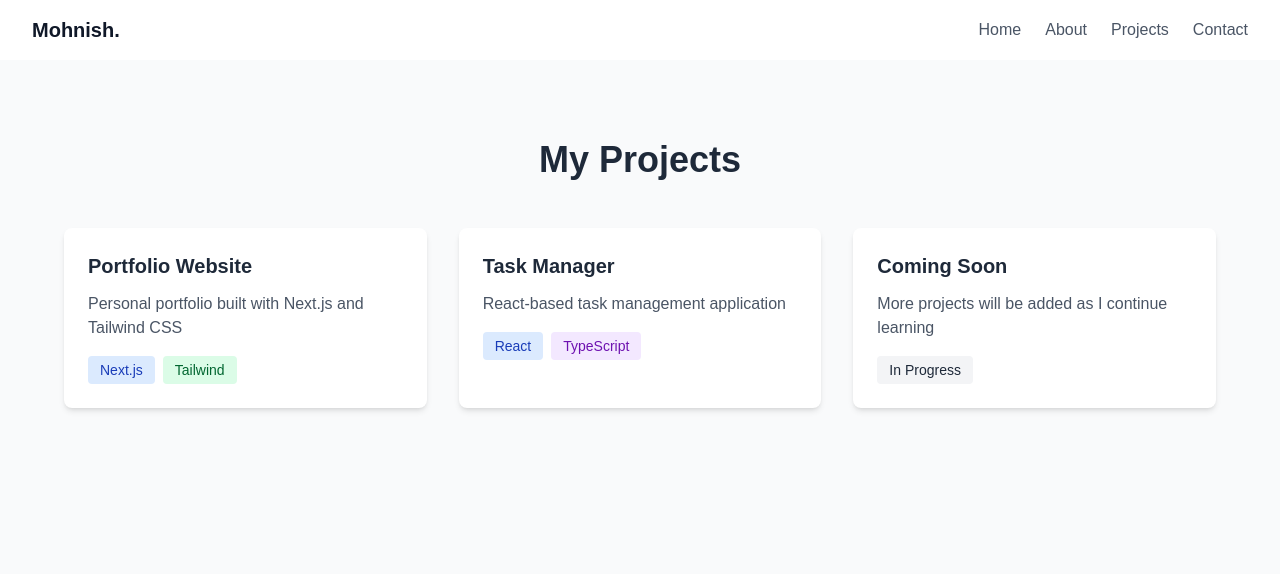
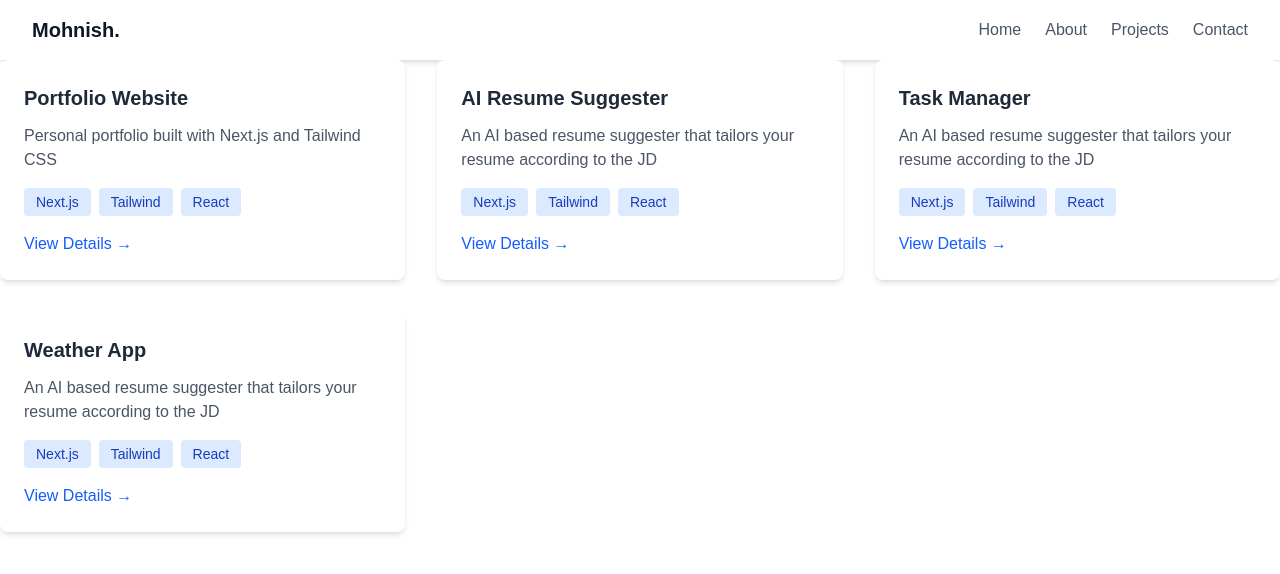
Before and after one commit to mohnishmsu962000/nextjs-portfolio-learning, a Next.js app: page /projects in a window 1280 px wide. Shown: the top 574 px of the page. Built offline with nearby package versions, Linux system fonts and the light colour scheme.

Commit message:
Implement dynamic routing for individual project pages

```diff
--- /dev/null
+++ b/app/projects/[slug]/page.js
@@ -0,0 +1,50 @@
+import React from 'react'
+import { projects } from '../../../data/projects'
+
+function ProjectDetail({ params }) {
+
+    const clickedProject = projects.find(p => p.slug === params.slug)
+
+    if (!clickedProject) {
+        return (
+            <div className="min-h-screen bg-gray-50 flex items-center justify-center">
+                <div className="text-center">
+                    <h1 className="text-2xl font-bold text-gray-800 mb-4">Project not found!</h1>
+                    <a href="/projects" className="text-blue-600 hover:underline">Back to Projects</a>
+                </div>
+            </div>
+        )
+    }
+
+  return (
+   <div className="min-h-screen bg-gray-50 py-20 px-8">
+    <div className="max-w-4xl mx-auto">
+      <h1 className="text-4xl font-bold text-gray-800 mb-6">
+        {clickedProject.name}
+      </h1>
+
+      <div className="flex flex-wrap gap-2 mb-6">
+        {clickedProject.technologies.map((tech, index) => (
+          <span key={index} className="px-3 py-1 bg-blue-100 text-blue-800 text-sm rounded-full">
+            {tech}
+          </span>
+        ))}
+      </div>
+
+      <div className="bg-white rounded-lg shadow-md p-8">
+        <p className="text-lg text-gray-600 leading-relaxed">
+          {clickedProject.description}
+        </p>
+      </div>
+
+      <div className="mt-8">
+        <a href="/projects" className="inline-block bg-blue-600 text-white px-6 py-2 rounded hover:bg-blue-700 transition-colors">
+          ← Back to Projects
+        </a>
+      </div>
+    </div>
+  </div>
+  )
+}
+
+export default ProjectDetail
--- a/app/projects/page.js
+++ b/app/projects/page.js
@@ -1,42 +1,29 @@
 import React from 'react'
+import { projects } from '@/data/projects'
+import Link from 'next/link'
 
 function Projects() {
   return (
-    <div className="min-h-screen bg-gray-50 py-20 px-8">
-      <div className="max-w-6xl mx-auto">
-        <h1 className="text-4xl font-bold text-center text-gray-800 mb-12">
-          My Projects
-        </h1>
+    <div className="grid grid-cols-1 md:grid-cols-2 lg:grid-cols-3 gap-8">
+  {projects.map((project) => (
+    <div key={project.slug} className="bg-white rounded-lg shadow-md p-6">
+      <h3 className="text-xl font-bold text-gray-800 mb-3">{project.name}</h3>
+      <p className="text-gray-600 mb-4">{project.description}</p>
 
-        <div className="grid grid-cols-1 md:grid-cols-2 lg:grid-cols-3 gap-8">
-          <div className="bg-white rounded-lg shadow-md p-6">
-            <h3 className="text-xl font-bold text-gray-800 mb-3">Portfolio Website</h3>
-            <p className="text-gray-600 mb-4">Personal portfolio built with Next.js and Tailwind CSS</p>
-            <div className="flex space-x-2">
-              <span className="px-3 py-1 bg-blue-100 text-blue-800 text-sm rounded">Next.js</span>
-              <span className="px-3 py-1 bg-green-100 text-green-800 text-sm rounded">Tailwind</span>
-            </div>
-          </div>
+      <div className="flex space-x-2 mb-4">
+        {project.technologies.map((tech, index) => (
+          <span key={index} className="px-3 py-1 bg-blue-100 text-blue-800 text-sm rounded">
+            {tech}
+          </span>
+        ))}
+      </div>
 
-          <div className="bg-white rounded-lg shadow-md p-6">
-            <h3 className="text-xl font-bold text-gray-800 mb-3">Task Manager</h3>
-            <p className="text-gray-600 mb-4">React-based task management application</p>
-            <div className="flex space-x-2">
-              <span className="px-3 py-1 bg-blue-100 text-blue-800 text-sm rounded">React</span>
-              <span className="px-3 py-1 bg-purple-100 text-purple-800 text-sm rounded">TypeScript</span>
-            </div>
-          </div>
-
-          <div className="bg-white rounded-lg shadow-md p-6">
-            <h3 className="text-xl font-bold text-gray-800 mb-3">Coming Soon</h3>
-            <p className="text-gray-600 mb-4">More projects will be added as I continue learning</p>
-            <div className="flex space-x-2">
-              <span className="px-3 py-1 bg-gray-100 text-gray-800 text-sm rounded">In Progress</span>
-            </div>
-          </div>
-        </div>
-      </div>
+      <Link href={`/projects/${project.slug}`} className="text-blue-600 hover:underline">
+        View Details →
+      </Link>
     </div>
+  ))}
+</div>
   )
 }
 
--- /dev/null
+++ b/data/projects.js
@@ -0,0 +1,31 @@
+export const projects = [
+  {
+    slug: "portfolio-website",
+    name: "Portfolio Website",
+    description: "Personal portfolio built with Next.js and Tailwind CSS",
+    technologies: ["Next.js", "Tailwind", "React"],
+    fullDescription: "A complete personal portfolio..."
+  },
+  {
+    slug: "ai-resume-suggester",
+    name: "AI Resume Suggester",
+    description: "An AI based resume suggester that tailors your resume according to the JD",
+    technologies: ["Next.js", "Tailwind", "React"],
+    fullDescription: "A complete application..."
+  },
+  {
+    slug: "task-manager",
+    name: "Task Manager",
+    description: "An AI based resume suggester that tailors your resume according to the JD",
+    technologies: ["Next.js", "Tailwind", "React"],
+    fullDescription: "A complete application..."
+  },
+  {
+    slug: "weather-app",
+    name: "Weather App",
+    description: "An AI based resume suggester that tailors your resume according to the JD",
+    technologies: ["Next.js", "Tailwind", "React"],
+    fullDescription: "A complete application..."
+  },
+
+]
```
